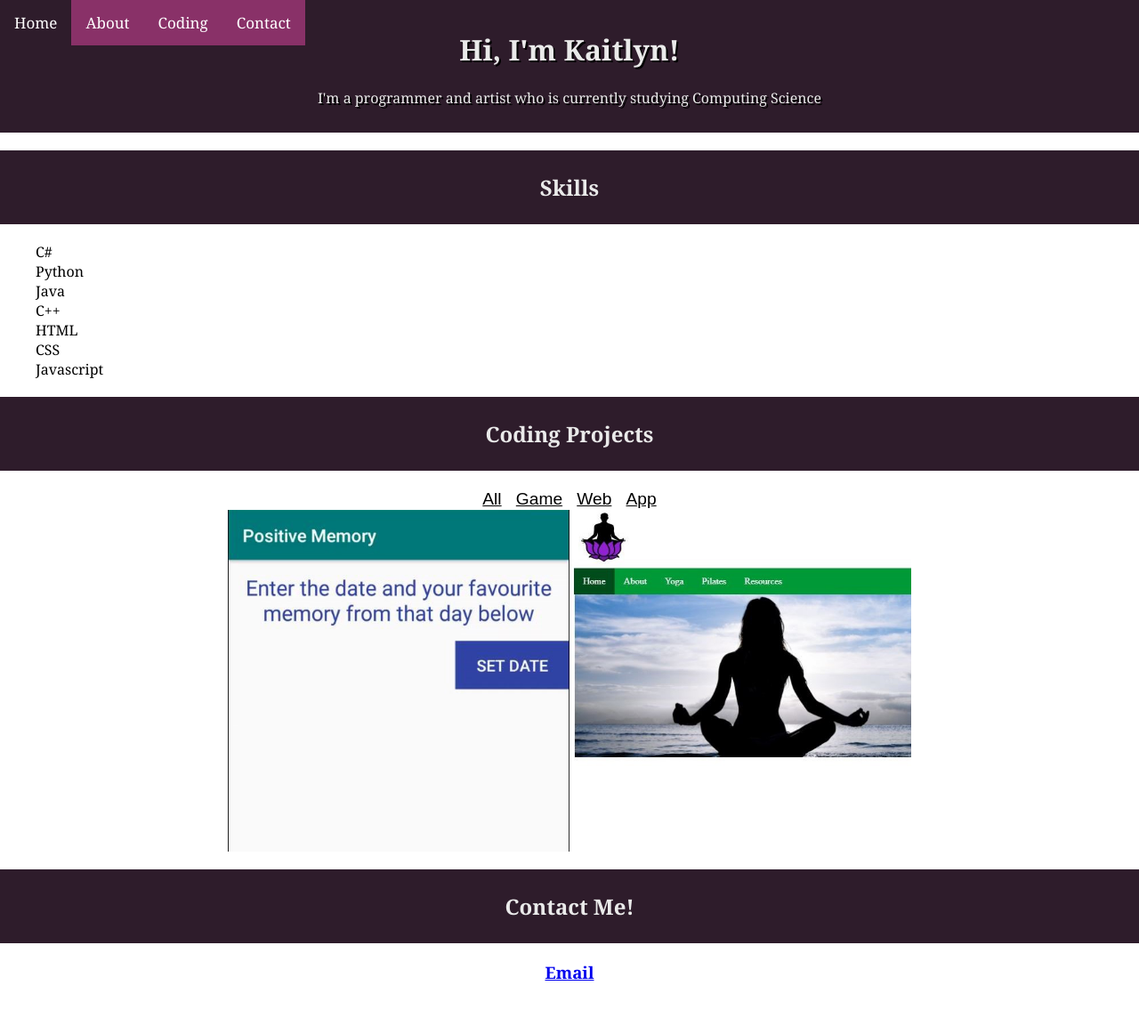
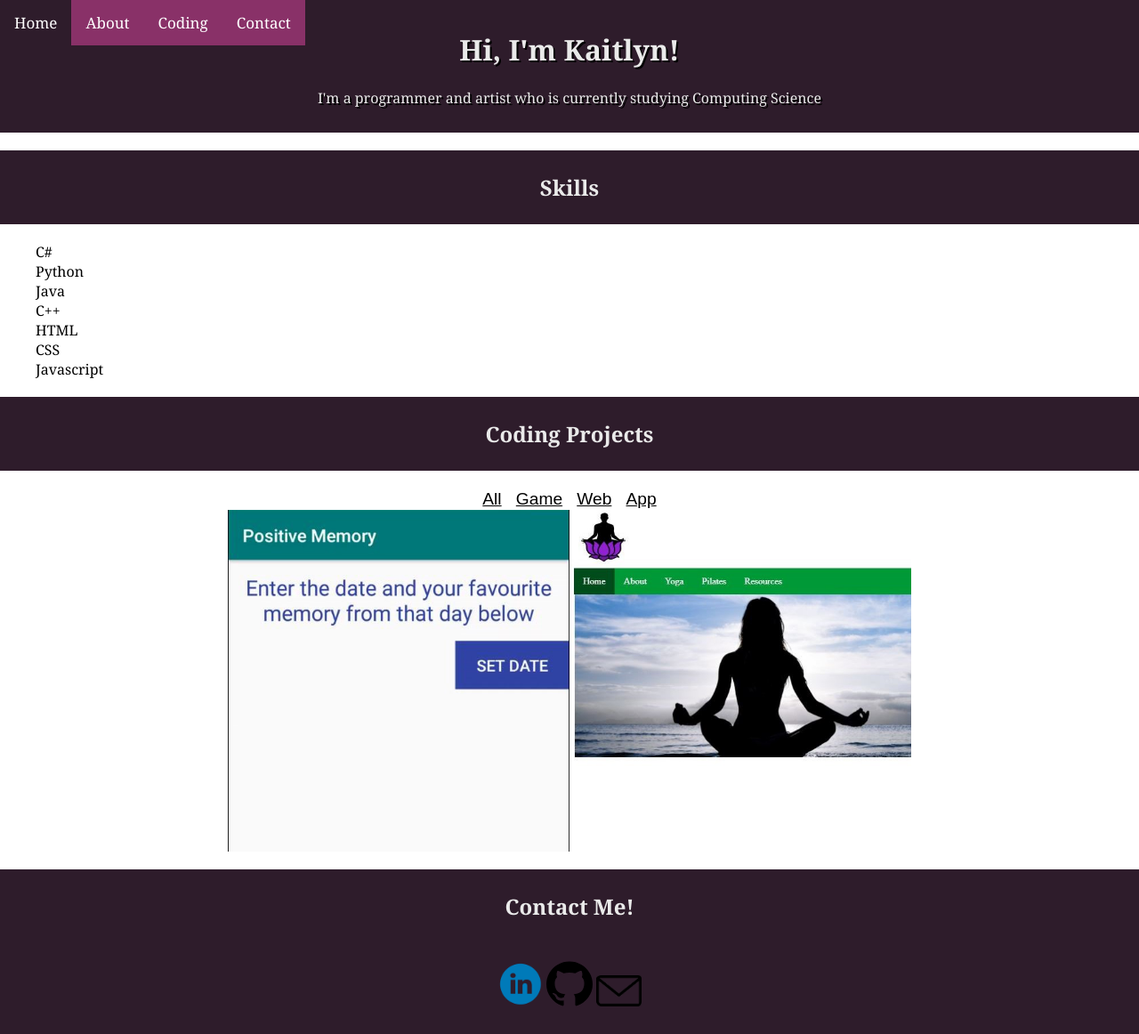
Before and after one commit to kat-meyers/kat-meyers.github.io, a Jekyll site: the page built from index.html, in a window 1280 px wide. Shown: the whole page at 89% size. Built offline with Jekyll 4.4.1, drawn with Linux system fonts in a browser that asks for light colours; before the commit the page ends 1124 px from its top, so only the background shows below that.

Commit message:
Added Social Media

```diff
--- /dev/null
+++ b/_includes/footer.html
@@ -0,0 +1,8 @@
+<div id="footer">
+	<h2>Contact Me!</h2>
+	<div id="contact">
+		<a href="https://www.linkedin.com/in/kaitlyn-meyers-98203b163/"><img id="linkedin" src="{{site.baseurl}}/images/linkedin_logo.png"></a>
+		<a href="https://github.com/kat-meyers"><img src="{{site.baseurl}}/images/github_logo.svg"></a>
+		<a href="mailto:ka.meyers1101@gmail.com"><img src="{{site.baseurl}}/images/email.png"></a>
+	</div>
+</div>
--- /dev/null
+++ b/css/footer.css
@@ -0,0 +1,13 @@
+#footer{
+	text-align: center;
+	background-color: #2E1C2B;
+	color: #EAEAEA;
+}
+#footer > #contact > a > img{
+	margin: auto;
+	width: 4vw;
+	height: auto;
+}
+#contact{
+	padding: 0 0 2vw 0;
+}
--- a/css/home.css
+++ b/css/home.css
@@ -60,7 +60,7 @@ h3{
 	position: relative;
 	overflow: hidden;
 	height: auto;
-	width: 100%;
+	width: 50%;
 }
 .project-image{
 	line-height: 0;
--- a/index.html
+++ b/index.html
@@ -13,9 +13,11 @@ title: Home | Kaitlyn Meyers
 		<title>{{ page.title }}</title>
 		<link rel="stylesheet" type="text/css" href="{{site.url}}/css/home.css">
 		<link rel="stylesheet" type="text/css" href="{{site.url}}/css/navbar.css">
+		<link rel="stylesheet" type="text/css" href="{{site.url}}/css/footer.css">
 	</head>
 	<body>
 		{% include navigation.html %}
+		<div id="blanket"></div>
 		<div id="about">
 			<h1>Hi, I'm Kaitlyn!</h1>
 			<p>I'm a programmer and artist who is currently studying Computing Science</p>
@@ -55,13 +57,8 @@ title: Home | Kaitlyn Meyers
 				</div>
 			</div>
 		</div>
-		<!--
-		<div id="art">
+		<div id="blanket">
 		</div>
-		-->
-		<div id="contact">
-			<h2>Contact Me!</h2>
-			<a href="mailto:ka.meyers1101@gmail.com"><h3>Email</h3></a>
-		</div>
+		{% include footer.html %}
 	</body>
 </html>
```
Also changed, not shown: images/email.png (added), images/github_logo.svg (added), images/linkedin_logo.png (added), 7 other files.
